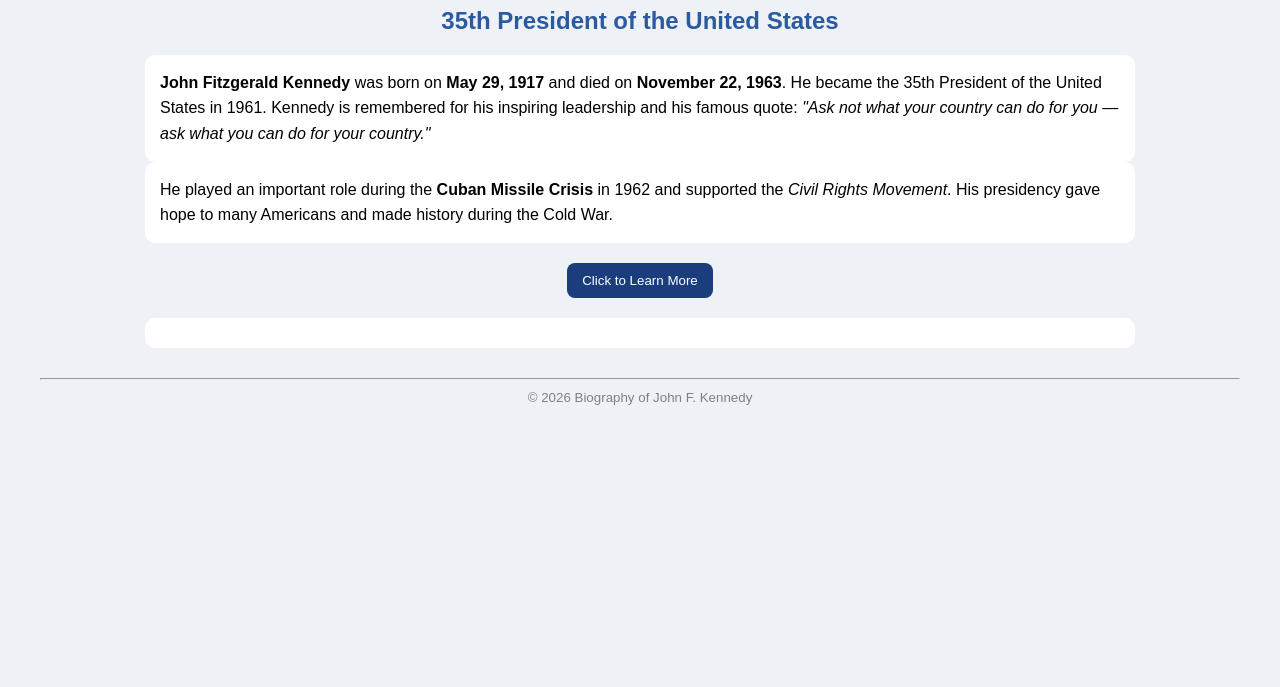
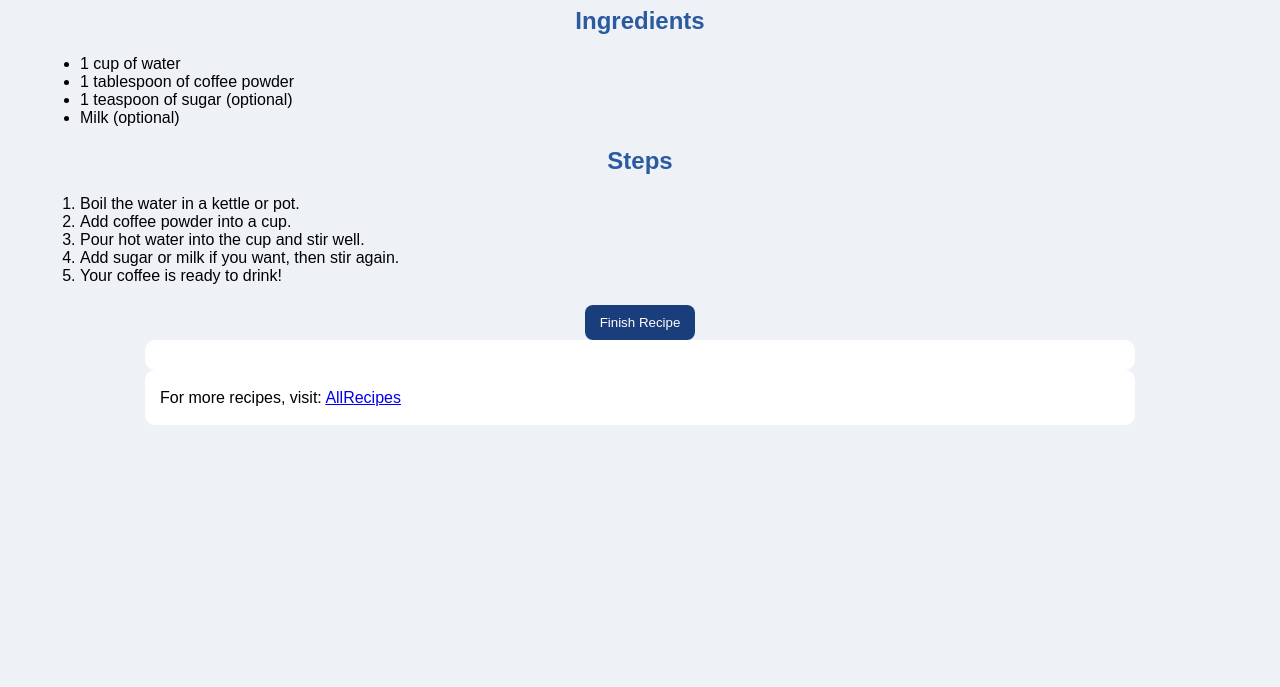
Before and after one commit to Raddai249/desing-exame2, a plain HTML site: page index.html in a window 1280 px wide. Shown: the part 113-800 px from the top of the page. Drawn offline with Linux system fonts and the light colour scheme.

Commit message:
Update index.html

```diff
--- a/index.html
+++ b/index.html
@@ -1,34 +1,39 @@
 <!DOCTYPE html>
 <html>
 <head>
-    <title>John F. Kennedy</title>
+    <title>How to Make Coffee</title>
     <link rel="stylesheet" href="style.css">
 </head>
 
 <body>
 
-    <h1>John F. Kennedy</h1>
-    <h2>35th President of the United States</h2>
+    <h1>How to Make Coffee</h1>
+
+    <h2>Ingredients</h2>
+    <ul>
+        <li>1 cup of water</li>
+        <li>1 tablespoon of coffee powder</li>
+        <li>1 teaspoon of sugar (optional)</li>
+        <li>Milk (optional)</li>
+    </ul>
+
+    <h2>Steps</h2>
+    <ol>
+        <li>Boil the water in a kettle or pot.</li>
+        <li>Add coffee powder into a cup.</li>
+        <li>Pour hot water into the cup and stir well.</li>
+        <li>Add sugar or milk if you want, then stir again.</li>
+        <li>Your coffee is ready to drink!</li>
+    </ol>
+
+    <button onclick="finishRecipe()">Finish Recipe</button>
+
+    <p id="message"></p>
 
     <p>
-        <strong>John Fitzgerald Kennedy</strong> was born on <strong>May 29, 1917</strong> and died on
-        <strong>November 22, 1963</strong>. He became the 35th President of the United States in 1961.
-        Kennedy is remembered for his inspiring leadership and his famous quote:
-        <em>"Ask not what your country can do for you — ask what you can do for your country."</em>
+        For more recipes, visit:
+        <a href="https://www.allrecipes.com" target="_blank">AllRecipes</a>
     </p>
-
-    <p>
-        He played an important role during the <strong>Cuban Missile Crisis</strong> in 1962 and supported the
-        <em>Civil Rights Movement</em>. His presidency gave hope to many Americans and made history during the Cold War.
-    </p>
-
-    <button onclick="showExtraInfo()">Click to Learn More</button>
-
-    <p id="extraInfo"></p>
-
-    <hr>
-
-    <small>&copy; 2026 Biography of John F. Kennedy</small>
 
     <script src="script.js"></script>
 </body>
```
